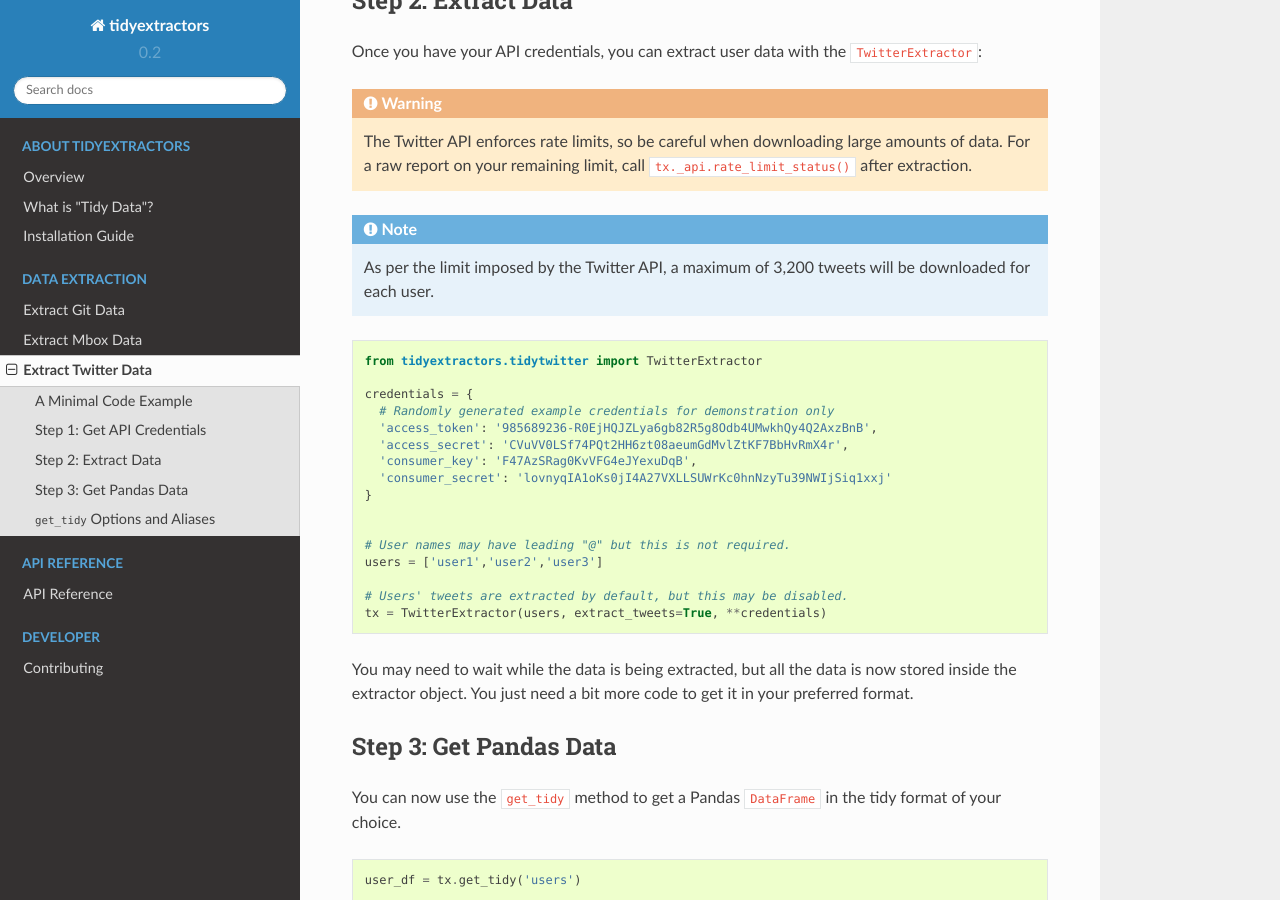
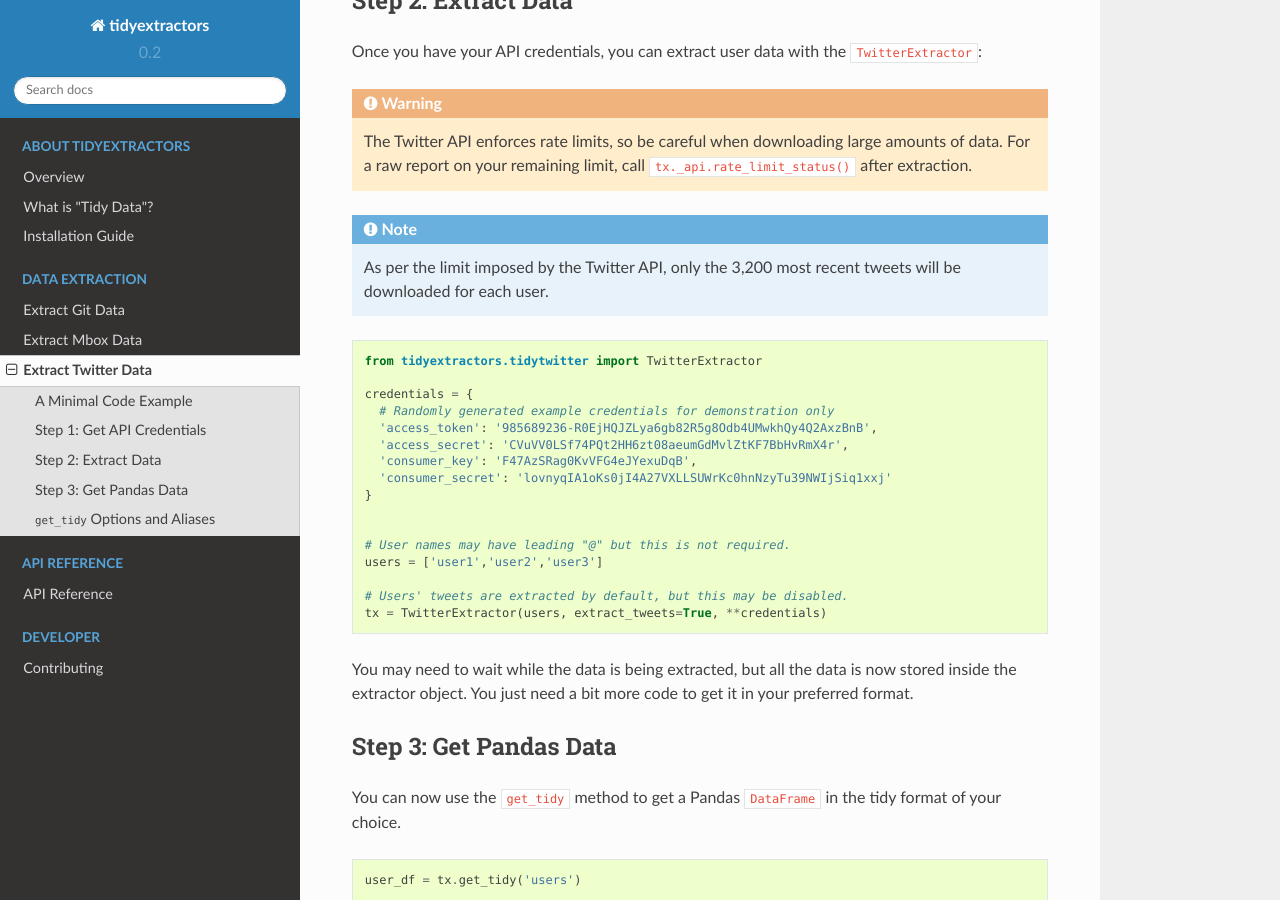
Before and after one commit to UWNETLAB/tidyextractors, a Sphinx documentation site: the page built from docs/source/twitter_overview.rst, in a window 1280 px wide and 900 px high, scrolled down 1032 px. Built offline with Sphinx 7.4.7 and the Read the Docs theme 2.0.0, drawn with Linux system fonts in a browser that asks for light colours.

Commit message:
Specified most recent tweets extracted in Twitter docs.

```diff
--- a/docs/source/twitter_overview.rst
+++ b/docs/source/twitter_overview.rst
@@ -54,7 +54,7 @@ Once you have your API credentials, you can extract user data with the ``Twitter
 
 .. note::
 
-    As per the limit imposed by the Twitter API, a maximum of 3,200 tweets will be downloaded for each user.
+    As per the limit imposed by the Twitter API, only the 3,200 most recent tweets will be downloaded for each user.
 
 .. code-block:: python
 
```
